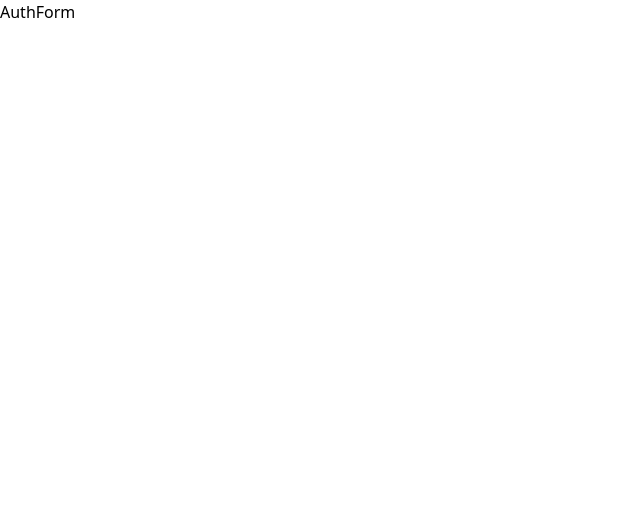
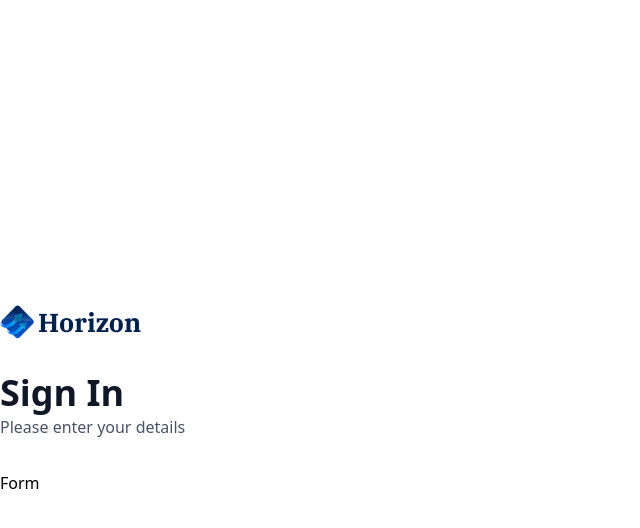
Before and after one commit to Rajaaabpro/jsmbanking, a Next.js app: page /sign-in in a window 1280 px wide. Shown: the top 528 px of the page, without its empty margins (0-640 px from the left). Built offline with nearby package versions, Linux system fonts and the light colour scheme.

Commit message:
Fixes some Bugs

```diff
--- a/components/AuthForm.tsx
+++ b/components/AuthForm.tsx
@@ -1,9 +1,41 @@
-import React from 'react'
+"use client";
+import React, { useState } from "react";
+import Link from "next/link";
+import Image from "next/image";
+const AuthForm = ({ type }: { type: string }) => {
+  const [user, setUser] = useState(null);
+  return (
+    <section className="auth-form">
+      <header className="flex flex-col gap-5 md:gap-8">
+        <Link href="/" className="cursor-pointer flex items-center gap-1 ">
+          <Image
+            src="/icons/logo.svg"
+            width={34}
+            height={34}
+            alt="Horizon logo"
+          />
+          <h1 className="text-26 font-ibm-plex-serif font-bold text-black-1">
+            Horizon
+          </h1>
+        </Link>
+        <div className="flex flex-col gap-1 md:gap-3">
+          <h1 className="text-24 lg:text-36 font-semibold text-gray-900">
+            {user ? "Link Account" : type === "sign-in" ? "Sign In" : "Sign Up"}
+            <p className="text-16 font-normal text-gray-600">
+              {user
+                ? "Link your account to get started"
+                : "Please enter your details"}
+            </p>
+          </h1>
+        </div>
+      </header>
+      {user ? (
+        <div className="flex flex-col gap-4">{/* PlaidLink */}</div>
+      ) : (
+        <>Form</>
+      )}
+    </section>
+  );
+};
 
-const AuthForm = () => {
-  return (
-    <div>AuthForm</div>
-  )
-}
-
-export default AuthForm
+export default AuthForm;
```
